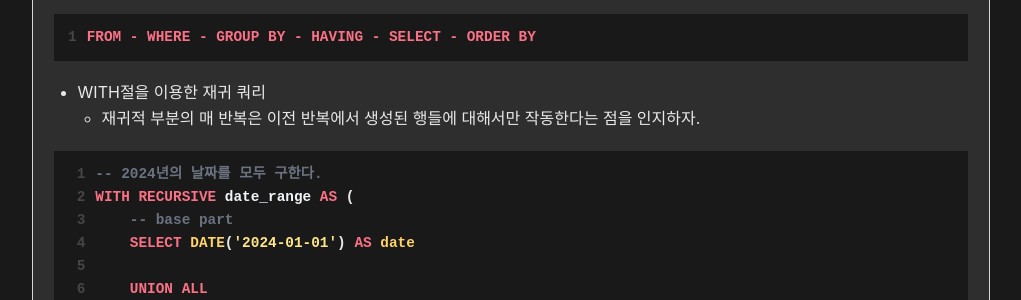
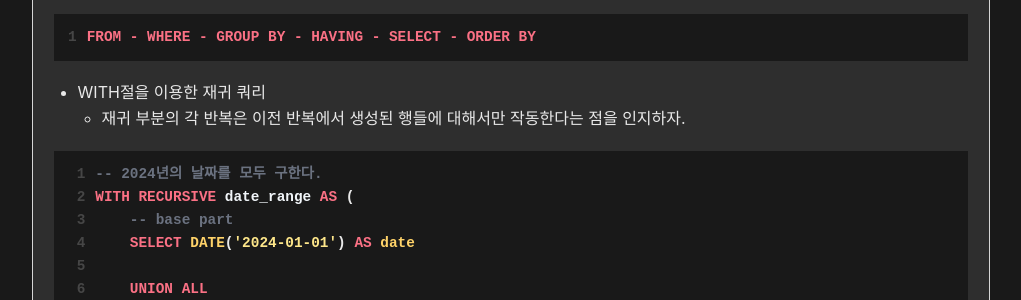
Before and after one commit to reudekx/reudekx.github.io, a Jekyll site: the page built from _docs/docs/CS/데이터베이스/SQL 문제 풀이.md, in a window 1280 px wide and 900 px high, scrolled down 1236 px. Shown: the part 152-452 px from the top of the window, without its empty margins (129-1150 px from the left). Built offline with Jekyll 4.4.1, drawn with Linux system fonts in a browser that asks for light colours.

Commit message:
docs: SQL 문제 풀이.md 업데이트

````diff
--- a/_docs/docs/CS/데이터베이스/SQL 문제 풀이.md
+++ b/_docs/docs/CS/데이터베이스/SQL 문제 풀이.md
@@ -21,7 +21,7 @@ FROM - WHERE - GROUP BY - HAVING - SELECT - ORDER BY
 ```
 
 * WITH절을 이용한 재귀 쿼리
-    * 재귀적 부분의 매 반복은 이전 반복에서 생성된 행들에 대해서만 작동한다는 점을 인지하자.
+    * 재귀 부분의 각 반복은 이전 반복에서 생성된 행들에 대해서만 작동한다는 점을 인지하자.
 
 ```sql
 -- 2024년의 날짜를 모두 구한다.
````
